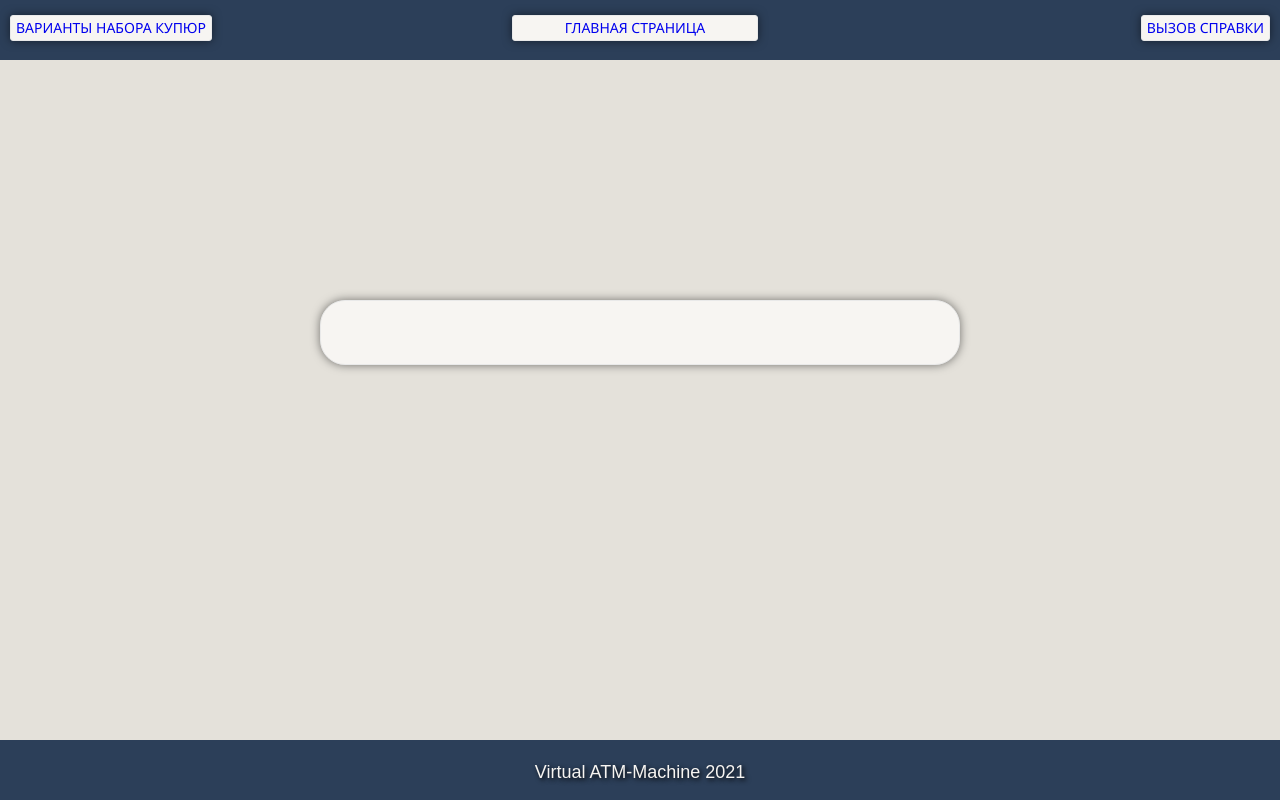
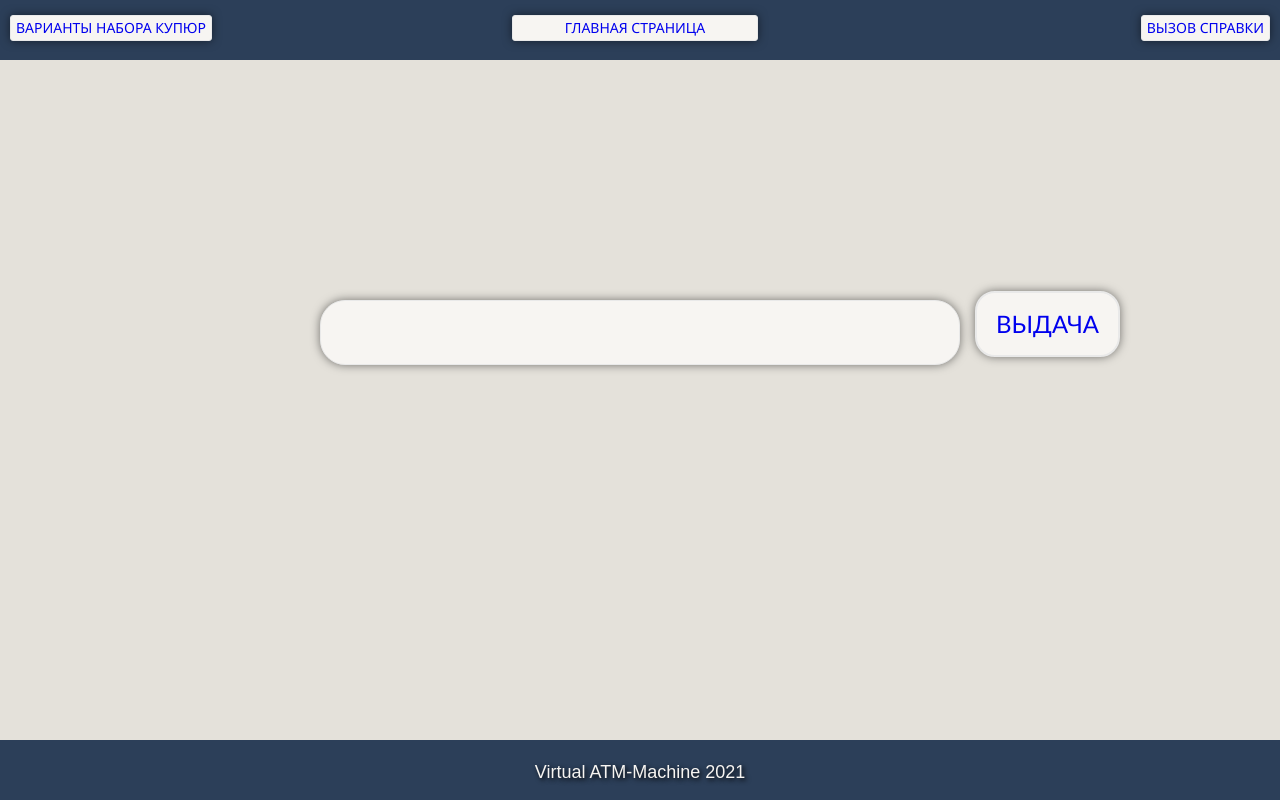
Before and after one commit to danyafaye/test-task-rockstone, a React (Create React App) app: page /app-input in a window 1280 px wide. Built offline with nearby package versions, Linux system fonts and the light colour scheme.

Commit message:
added button "выдача"

```diff
--- a/src/App.jsx
+++ b/src/App.jsx
@@ -15,7 +15,6 @@ const App = (state) => {
     input.addEventListener('onkeyup', () => {
         this.value = this.value.replace(/[^0-9\\,]/g, '');
     })*/
-    /*<Route path="/note" render={()=><Note/>}/>*/
     return (
         <div className="App-wrapper">
             <Header/>
--- a/src/components/Content/AppInput/AppInput.css
+++ b/src/components/Content/AppInput/AppInput.css
@@ -1,9 +1,3 @@
-.App-content {
-  grid-area: c;
-  text-align: center;
-  background-color: #E4E1DA;
-}
-
 .App-input {
   width: 50%;
   font-family: "Segoe UI", serif;
@@ -17,7 +11,17 @@
   background: #F7F5F2;
 }
 
-/*
-#808080*/
+.app-input-to-output {
+  padding: 19px;
+  background: #F7F5F2;
+  border-radius: 20px;
+  border: 2px solid #E9E9E9;
+  box-shadow: 0 0 10px rgba(0, 0, 0, 0.5);
+  position: absolute;
+  top: 36%;
+  margin: 3px 0 0 15px;
+  font-family: Calibri, serif;
+  font-size: 24px;
+}
 
 /*# sourceMappingURL=AppInput.css.map */
--- a/src/components/Content/AppInput/AppInput.jsx
+++ b/src/components/Content/AppInput/AppInput.jsx
@@ -1,5 +1,6 @@
 import './AppInput.css';
 import React from 'react';
+import { NavLink } from 'react-router-dom';
 
 /*document.querySelector("input").addEventListener('keypress',
     function () {
@@ -7,8 +8,10 @@ import React from 'react';
     })*/
 
 const AppInput = () => {
-    return (
-        <input type="number" className="App-input"/>
+    return (<div className="app-input-form">
+            <input type="number" className="App-input"/>
+            <NavLink to="/output" className="app-input-to-output">ВЫДАЧА</NavLink>
+        </div>
     )
 }
 
--- a/src/components/Content/AppInput/AppInput.scss
+++ b/src/components/Content/AppInput/AppInput.scss
@@ -1,8 +1,4 @@
-.App-content{
-  grid-area: c;
-  text-align: center;
-  background-color: #E4E1DA;
-}
+//перестилизовать кнопку и поле ввода в app-input-form app-input-form сделать position relative и расположить элементы относительно формы
 
 .App-input{
   width: 50%;
@@ -16,6 +12,15 @@
   font-size: 32px;
   background: #F7F5F2;
 }
-
-/*
-#808080*/
+.app-input-to-output{
+  padding: 19px;
+  background: #F7F5F2;
+  border-radius: 20px;
+  border: 2px solid #E9E9E9;
+  box-shadow: 0 0 10px rgba(0,0, 0, 0.5);
+  position: absolute;
+  top: 36%;
+  margin: 3px 0 0 15px;
+  font-family: Calibri, serif;
+  font-size: 24px;
+}
```
Also changed, not shown: src/components/BanknoteVars/BanknoteVars.jsx (+6 -6 lines), 1 other file (tests, documents, lock files or other folders).
